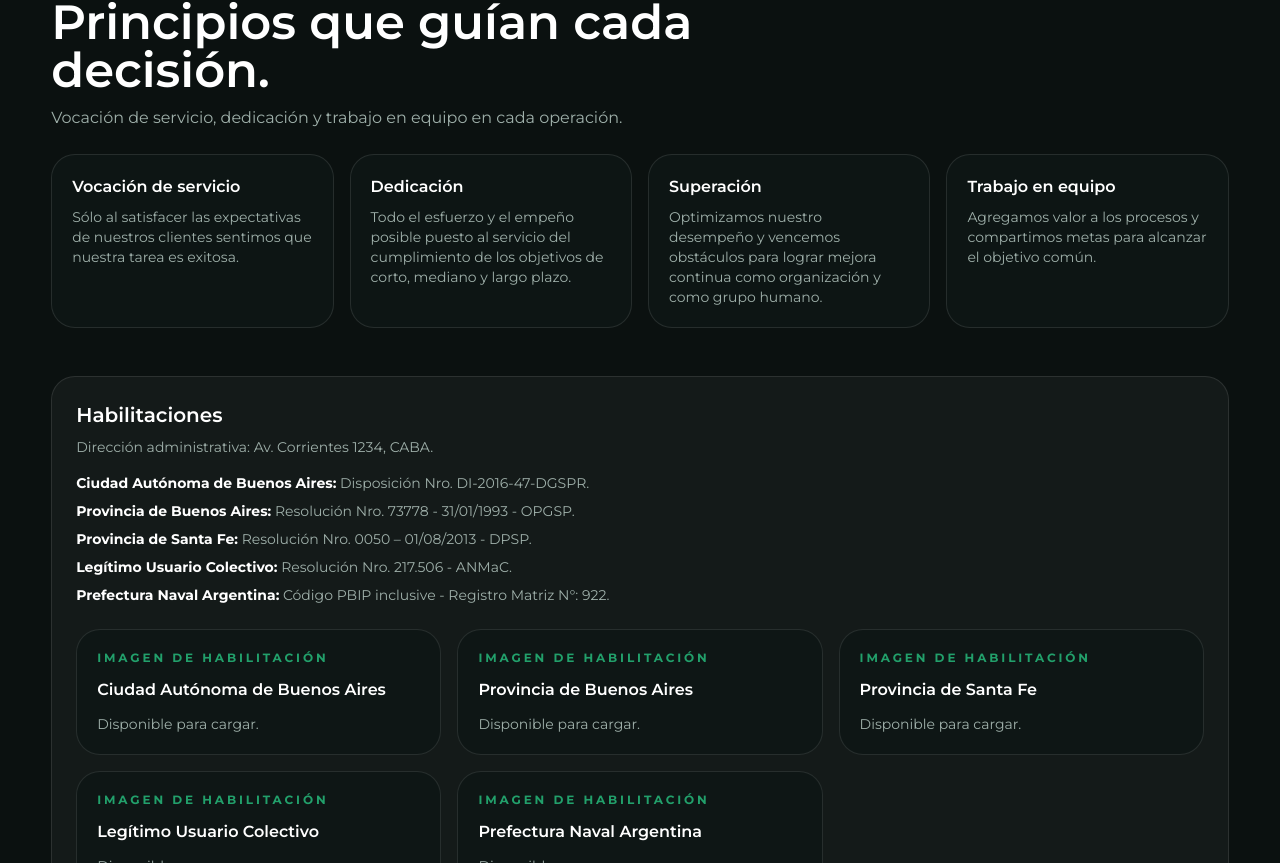
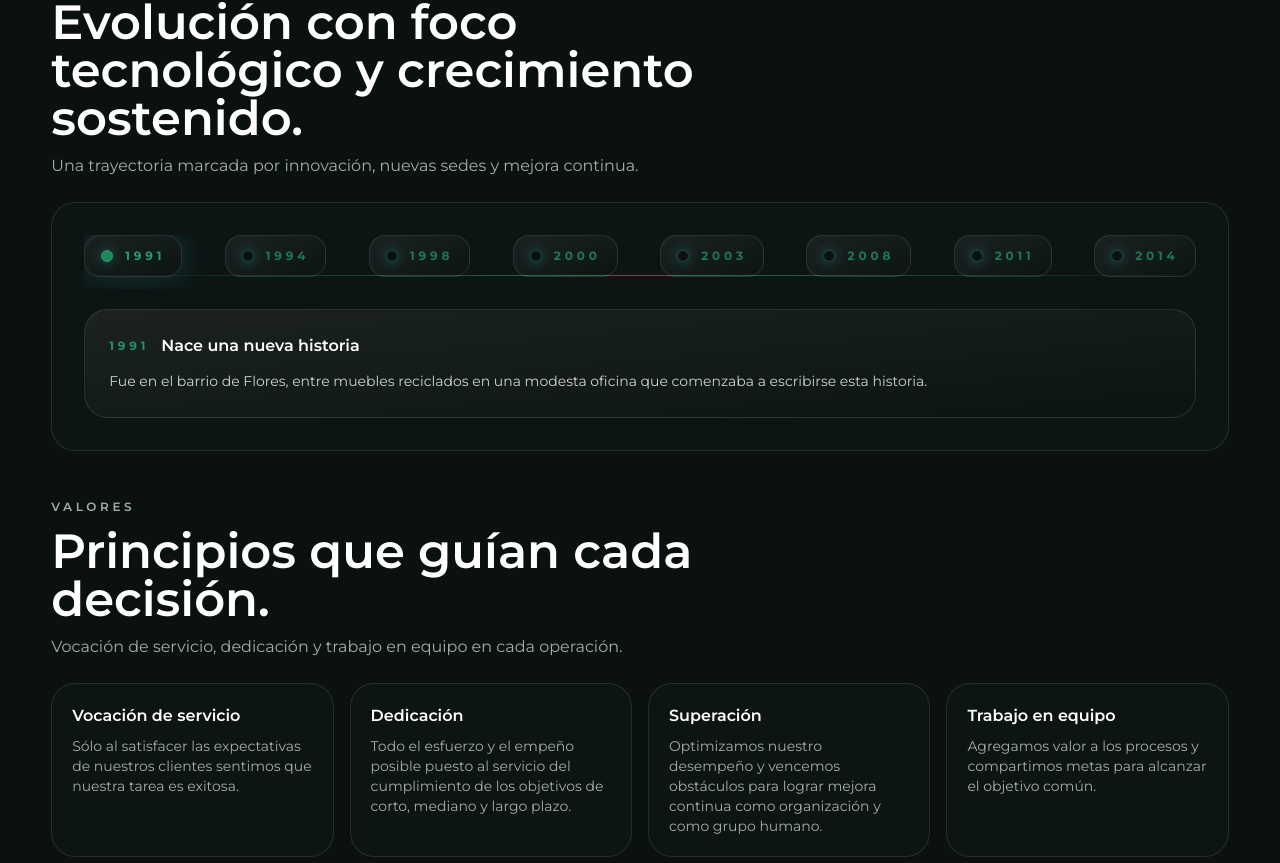
Before and after one commit to Thiahho/LandingIndustrial, a Next.js app: page /nosotros in a window 1280 px wide. Shown: the part 1237-2100 px from the top of the page. Built offline with nearby package versions, Linux system fonts and the light colour scheme; no server answers.

Commit message:
3101 TimeLine implementado

```diff
--- a/app/admin/page.tsx
+++ b/app/admin/page.tsx
@@ -1430,7 +1430,7 @@ export default function AdminPage() {
                 </ul>
               </section>
 
-              <section
+              {/* <section
                 id="publicacion"
                 className="flex flex-wrap items-center justify-between gap-4 rounded-[28px] border border-white/10 bg-[#0c1715]/80 p-6"
               >
@@ -1451,7 +1451,7 @@ export default function AdminPage() {
                 >
                   {saving ? "Guardando…" : "Guardar en backend"}
                 </button>
-              </section>
+              </section> */}
                 </>
               )}
             </main>
--- a/app/nosotros/page.tsx
+++ b/app/nosotros/page.tsx
@@ -2,6 +2,8 @@ import { NavBar } from "@/components/NavBar";
 import { SectionHeading } from "@/components/SectionHeading";
 import { SiteFooter } from "@/components/SiteFooter";
 import { mission, values, vision } from "@/lib/site-data";
+import { useId, useState } from "react";
+import { TimelineHorizontal, type TimelineItem } from "@/components/TimeLineHorizontal";
 
 export default function NosotrosPage() {
   const habilitaciones = [
@@ -33,6 +35,56 @@ export default function NosotrosPage() {
     "Consorcios y barrios cerrados",
     "Instituciones educativas",
     "Entidades públicas"
+  ];
+   const timeline = [
+    {
+      year: "1991",
+      title: "Nace una nueva historia",
+      description:
+        "Fue en el barrio de Flores, entre muebles reciclados en una modesta oficina que comenzaba a escribirse esta historia."
+    },
+    {
+      year: "1994",
+      title: "Una lechuza para AM",
+      description:
+        "Surge la lechuza como símbolo de la empresa. Se crea el primer logo. Luego comienzan los ploteos a los primeros móviles y se diseñan los primeros uniformes de vigiladores con el flamante logo de la empresa."
+    },
+    {
+      year: "1998",
+      title: "¡Hola Morón!",
+      description:
+        "Gracias al incesante incremento de la actividad la oficina que vio nacer a la empresa no fue suficiente. Es por ello que se adquiere la propiedad que hasta el día de hoy es sede central."
+    },
+    {
+      year: "2000",
+      title: "La tecnología de nuestro lado",
+      description:
+        "La constante demanda de seguridad por parte de la sociedad, nos hizo pensar en la posibilidad de incorporar la tecnología a lo que mejor sabemos hacer. Es así que nace la “División Electrónica”. La pujante AM ya está preparada para brindar servicios de monitoreo de alarmas, sistemas CCTV y control satelital de vehículos."
+    },
+    {
+      year: "2003",
+      title: "Nueva Sucursal",
+      description:
+        "Se habilita una nueva sucursal, sito en Juana Manso 1661, Ciudad Autónoma de Buenos Aires."
+    },
+    {
+      year: "2008",
+      title: "Aires de Incesante Prosperidad",
+      description:
+        "En estos años AM continuaba en franca expansión; mayor dotación de personal, vehículos y equipos. Gradualmente las empresas multinacionales comenzaron a ver a AM Seguridad como una opción acertada en seguridad. Esto fue el resultado de la transparencia, la prolijidad y la vocación de servicio; principios rectores hasta el presente."
+    },
+    {
+      year: "2011",
+      title: "Se suman dos nuevos integrantes",
+      description:
+        "La creciente dimensión de la actividad tuvo su correlato en las dimensiones físicas de las instalaciones. AM adquiere un nuevo inmueble que lo transforma en base operativa para el servicio de Custodias de Mercaderías. Nace así el CENOP “Central Operativa”. Se habilita una nueva sucursal en la Ciudad de Rosario, lo que posibilitó desplegar el abanico de servicios de seguridad física en toda la provincia de Santa Fe."
+    },
+    {
+      year: "2014",
+      title: "ISO 9001",
+      description:
+        "Logramos la prestigiosa certificación ISO 9001. Esta garantiza la calidad y el consistente desempeño de los servicios que brindamos."
+    }
   ];
 
   return (
@@ -97,6 +149,16 @@ export default function NosotrosPage() {
 
         <section className="space-y-6">
           <SectionHeading
+            eyebrow="Línea de tiempo"
+            title="Evolución con foco tecnológico y crecimiento sostenido."
+            description="Una trayectoria marcada por innovación, nuevas sedes y mejora continua."
+            align="left"
+          />
+          <TimelineHorizontal timeline={timeline} />
+        </section>
+
+        <section className="space-y-6">
+          <SectionHeading
             eyebrow="Valores"
             title="Principios que guían cada decisión."
             description="Vocación de servicio, dedicación y trabajo en equipo en cada operación."
@@ -155,5 +217,5 @@ export default function NosotrosPage() {
       </main>
       <SiteFooter />
     </div>
-  );
+   );
 }
--- /dev/null
+++ b/components/TimeLineHorizontal.tsx
@@ -0,0 +1,118 @@
+"use client";
+
+import { useId, useState } from "react";
+
+export type TimelineItem = {
+  year: string;
+  title: string;
+  description: string;
+};
+
+export function TimelineHorizontal({ timeline }: { timeline: TimelineItem[] }) {
+  const uid = useId();
+  const [activeIdx, setActiveIdx] = useState(0);
+
+  return (
+    <div className="relative overflow-hidden rounded-3xl border border-white/10 bg-[#0e1716]/90 p-6 sm:p-8">
+      {/* línea horizontal */}
+      <div className="pointer-events-none absolute left-6 right-6 top-[72px] hidden h-px bg-gradient-to-r from-transparent via-am-primaryStrong/70 to-transparent sm:block" />
+
+      {/* Años (scroll horizontal en mobile) */}
+      <div className="relative">
+        <div
+          className="
+            flex items-center gap-3 overflow-x-auto pb-3
+            [-ms-overflow-style:none] [scrollbar-width:none]
+            [&::-webkit-scrollbar]:hidden
+            sm:justify-between sm:gap-4
+          "
+          role="tablist"
+          aria-label="Línea de tiempo"
+        >
+          {timeline.map((item, idx) => {
+            const isActive = idx === activeIdx;
+            const tabId = `${uid}-tab-${idx}`;
+            const panelId = `${uid}-panel-${idx}`;
+
+            return (
+              <button
+                key={`${item.year}-${item.title}`}
+                id={tabId}
+                type="button"
+                role="tab"
+                aria-selected={isActive}
+                aria-controls={panelId}
+                onClick={() => setActiveIdx(idx)}
+                onMouseEnter={() => {
+                if (window.matchMedia("(hover: hover)").matches) setActiveIdx(idx);
+                }}
+                onFocus={() => setActiveIdx(idx)}
+                className={[
+                    "group relative flex shrink-0 items-center gap-3 rounded-2xl border px-4 py-3 transition",
+                    "border-white/10 bg-gradient-to-br from-white/[0.06] via-white/[0.03] to-transparent",
+                    "hover:border-am-primaryStrong/60 hover:shadow-[0_0_25px_rgba(48,206,186,0.16)]",
+                    isActive
+                    ? "border-am-primaryStrong/70 shadow-[0_0_28px_rgba(48,206,186,0.20)]"
+                    : "",
+                ].join(" ")}
+                >
+                <span
+                    className={[
+                    "h-3 w-3 rounded-full border shadow-[0_0_12px_rgba(48,206,186,0.35)]",
+                    isActive
+                        ? "border-am-primaryStrong bg-am-primaryStrong/80"
+                        : "border-am-primaryStrong/40 bg-[#0b1110]",
+                    ].join(" ")}
+                    aria-hidden="true"
+                />
+                <span
+                    className={[
+                    "text-xs font-bold uppercase tracking-[0.32em] transition",
+                    isActive
+                        ? "text-am-primaryStrong"
+                        : "text-am-primaryStrong/70 group-hover:text-am-primaryStrong/90",
+                    ].join(" ")}
+                >
+                    {item.year}
+                </span>
+                </button>
+
+            );
+          })}
+        </div>
+      </div>
+
+      {/* Panel de detalle */}
+      <div className="mt-5 rounded-3xl border border-white/10 bg-gradient-to-br from-white/[0.06] via-white/[0.03] to-transparent p-5 sm:p-6">
+        {timeline.map((item, idx) => {
+          const isActive = idx === activeIdx;
+          const panelId = `${uid}-panel-${idx}`;
+          const tabId = `${uid}-tab-${idx}`;
+
+          return (
+            <article
+              key={`${item.year}-${item.title}-panel`}
+              id={panelId}
+              role="tabpanel"
+              aria-labelledby={tabId}
+              hidden={!isActive}
+              className={isActive ? "animate-in fade-in-0 zoom-in-95" : ""}
+            >
+              <div className="flex flex-wrap items-center gap-3">
+                <span className="text-xs font-bold uppercase tracking-[0.32em] text-am-primaryStrong/90">
+                  {item.year}
+                </span>
+                <h3 className="text-base font-semibold text-white">
+                  {item.title}
+                </h3>
+              </div>
+              <p className="mt-3 text-sm leading-relaxed text-white/80">
+                {item.description}
+              </p>
+            </article>
+          );
+        })}
+      </div>
+    </div>
+  );
+}
```
